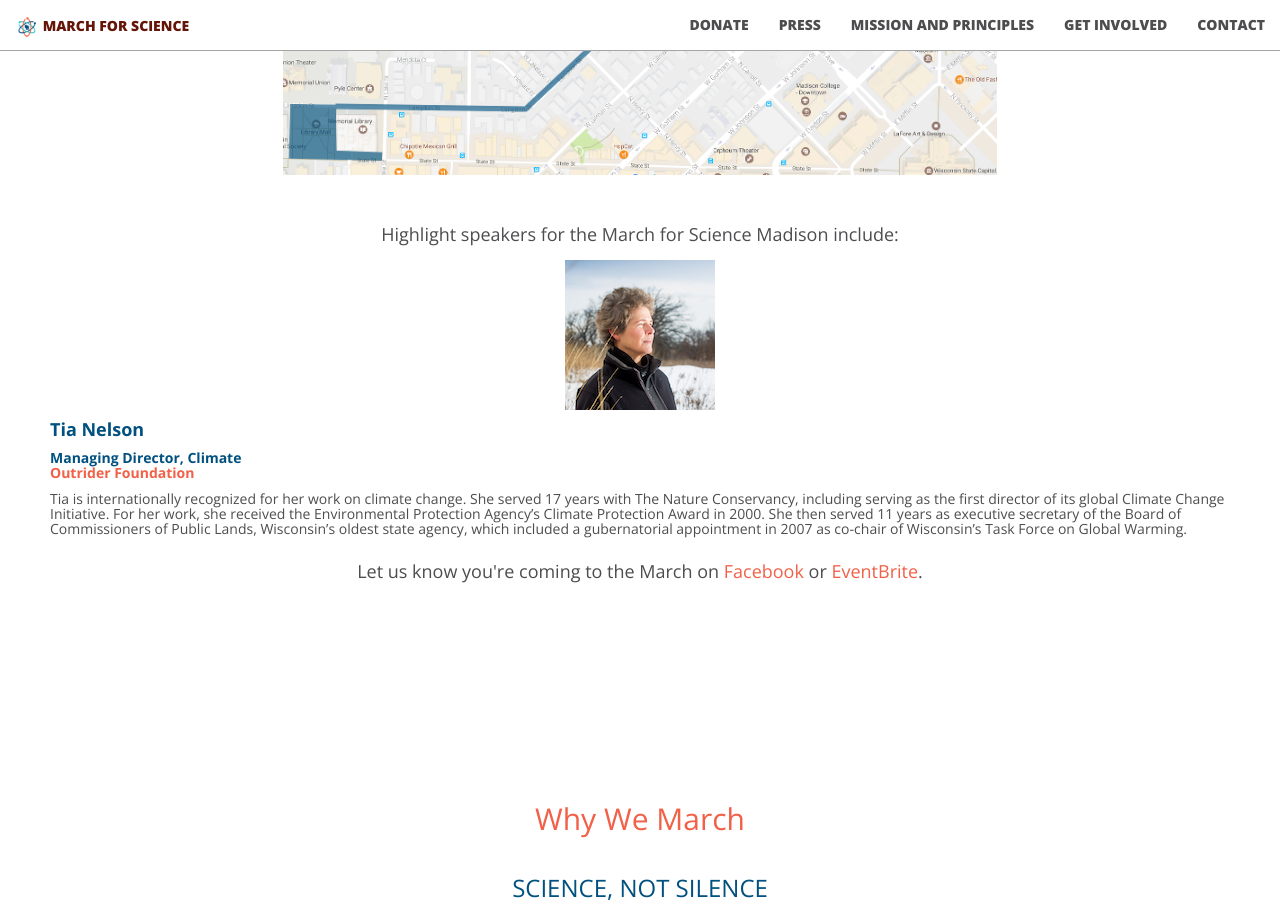
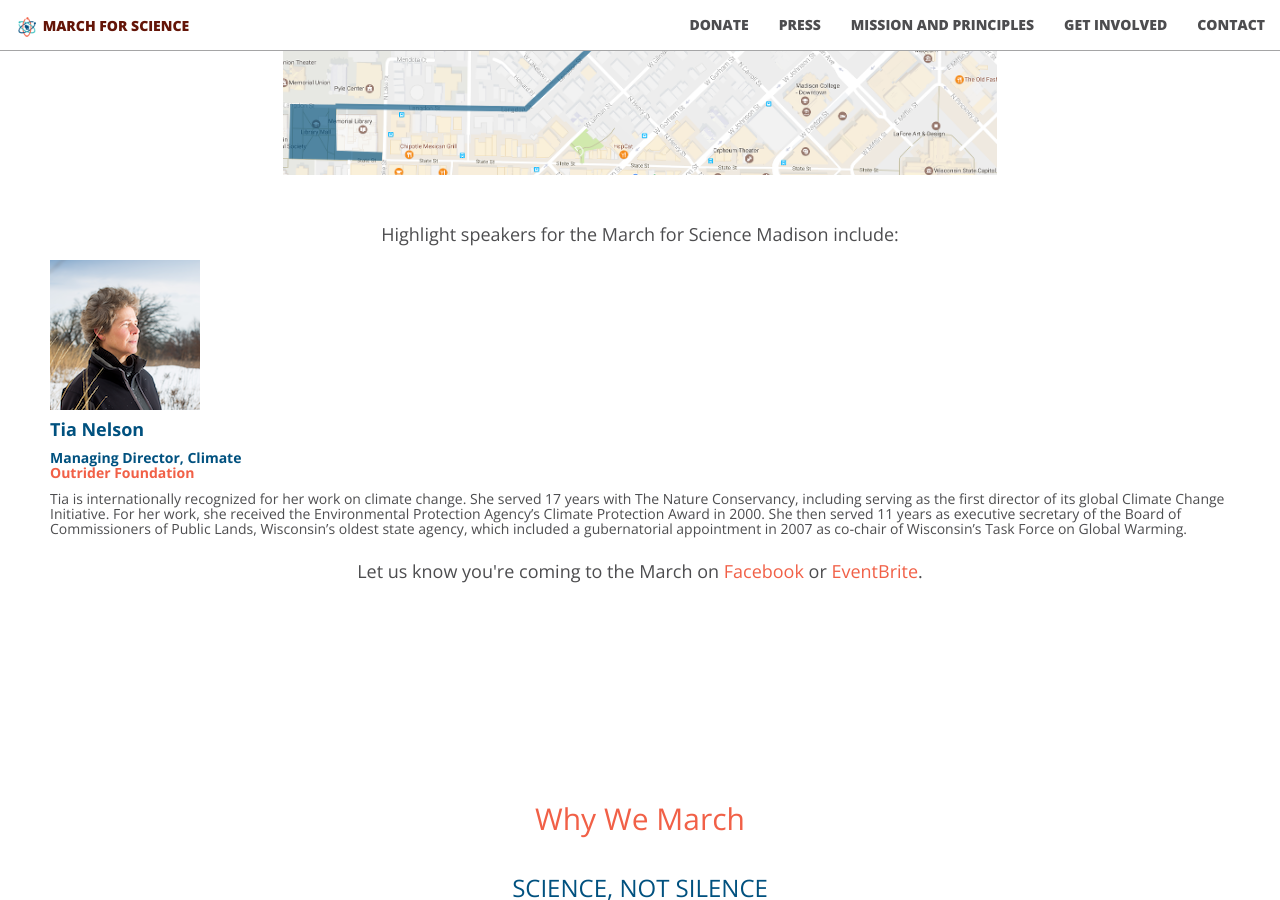
Before and after one commit to ScienceMarchMadison/m4smadison.github.io, a Jekyll site: the page built from index.html, in a window 1280 px wide and 900 px high, scrolled down 1327 px. Built offline with Jekyll 4.4.1, drawn with Linux system fonts in a browser that asks for light colours; comment, search, counter and statistics services are not loaded.

Commit message:
speaker formatting

```diff
--- a/_includes/march.html
+++ b/_includes/march.html
@@ -18,7 +18,7 @@
             </h4>
 
             <div class="row" style="padding:5px">
-            <img src="img/speakers/tia_nelson.png" style="display:block; margin:auto; vertical-align:middle">
+            <img src="img/speakers/tia_nelson.png" style="vertical-align:middle">
             <h4 class="text-faded" style="color:#00517f;font-weight: bold">Tia Nelson</h4>
                 <h5 class="text-faded" style="color:#00517f;font-weight: bold">Managing Director, Climate<br><a href="http://outriderfoundation.org/" target="_blank">Outrider Foundation</a></h5>
                 <h5 class="text-faded" style="color:#4d4d4f">
```
